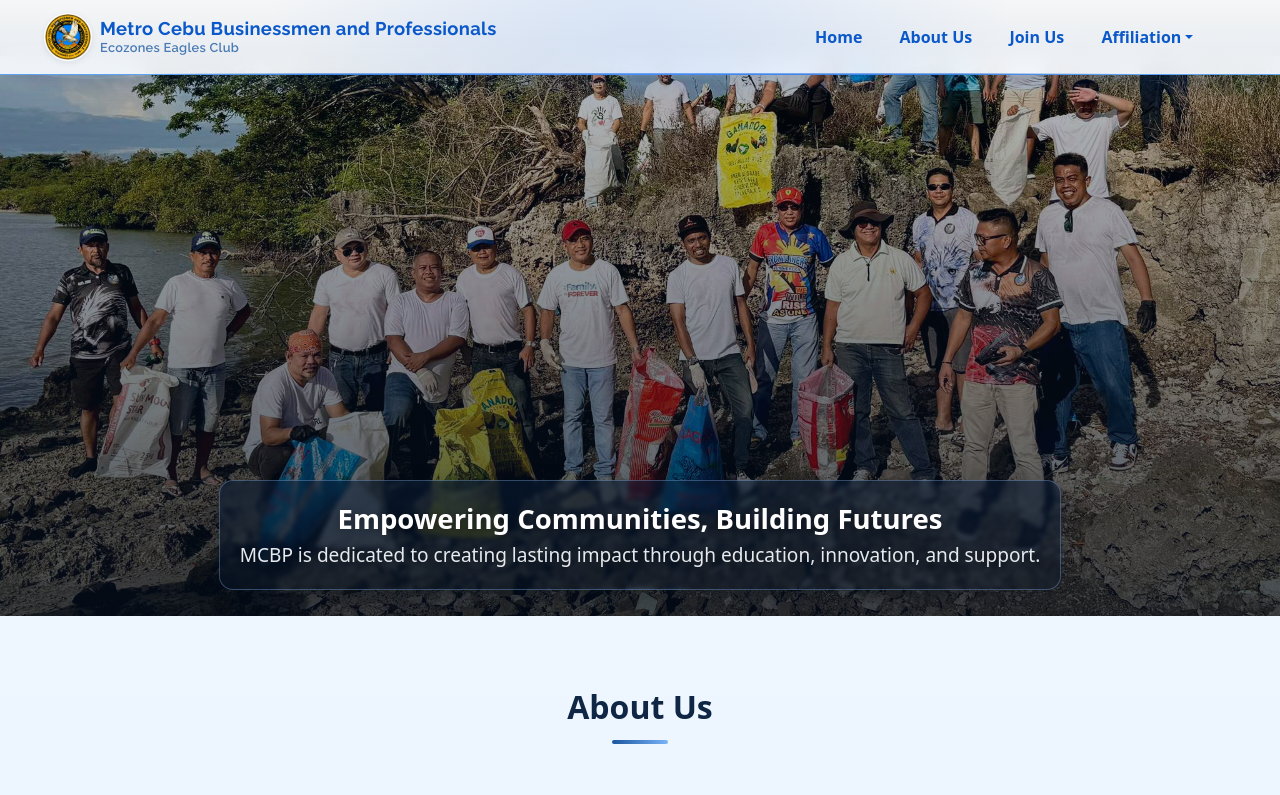
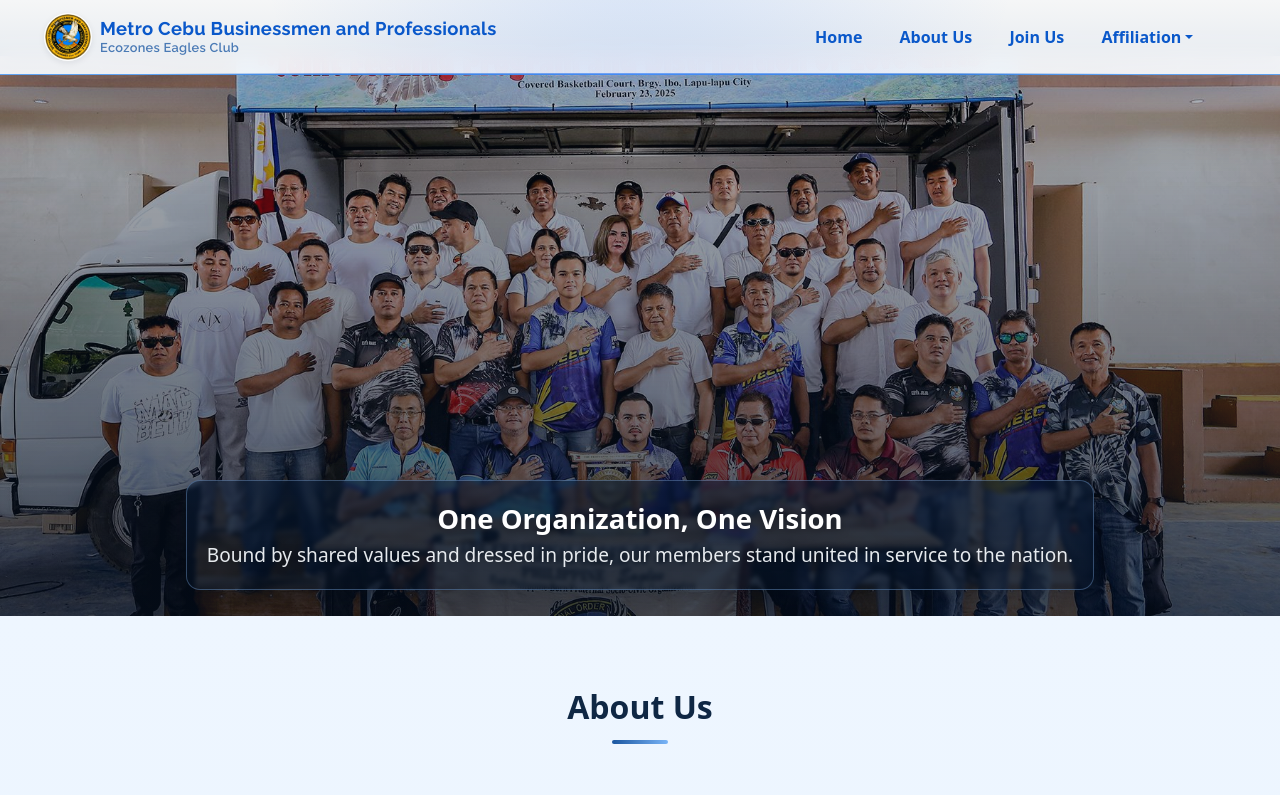
Before and after one commit to buknoy9135/MCBP-website, a React (Create React App) app: page / in a window 1280 px wide. Shown: the top 795 px of the page. Built offline with nearby package versions, Linux system fonts and the light colour scheme; no server answers; the database is empty.

Commit message:
add induction ceremony slide to carousel as opening image

```diff
--- a/src/components/CarouselArea.jsx
+++ b/src/components/CarouselArea.jsx
@@ -3,11 +3,16 @@ import Carousel from "react-bootstrap/Carousel";
 import slide1 from "../assets/carousel-images/slide1.jpg";
 import slide2 from "../assets/carousel-images/slide2.jpg";
 import slide3 from "../assets/carousel-images/slide3.jpg";
+import slide4 from "../assets/carousel-images/slide4.jpg";
 import "../css/CarouselArea.css";
 
-const slides = [slide1, slide2, slide3];
+const slides = [slide4, slide1, slide2, slide3];
 
 const slideContent = [
+  {
+    heading: "One Organization, One Vision",
+    text: "Bound by shared values and dressed in pride, our members stand united in service to the nation.",
+  },
   {
     heading: "Empowering Communities, Building Futures",
     text: "MCBP is dedicated to creating lasting impact through education, innovation, and support.",
```
Also changed, not shown: src/assets/carousel-images/slide4.jpg (added).
